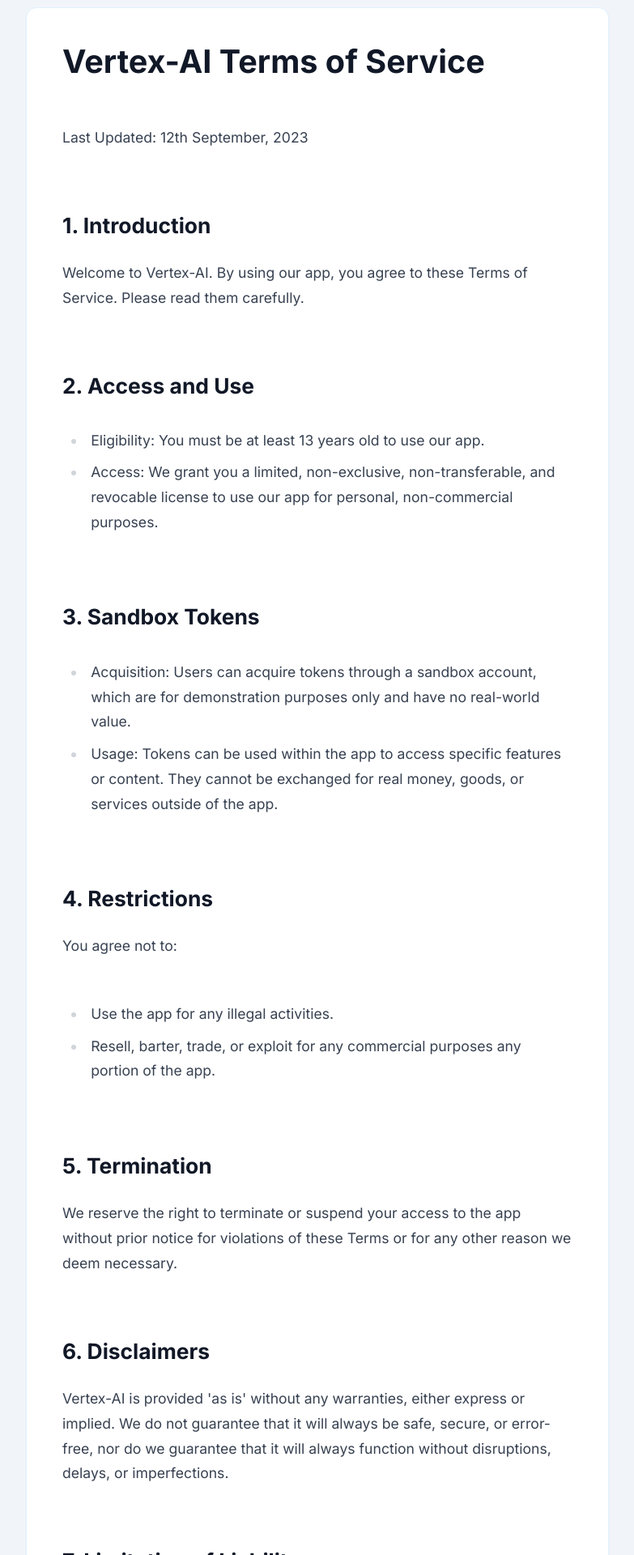
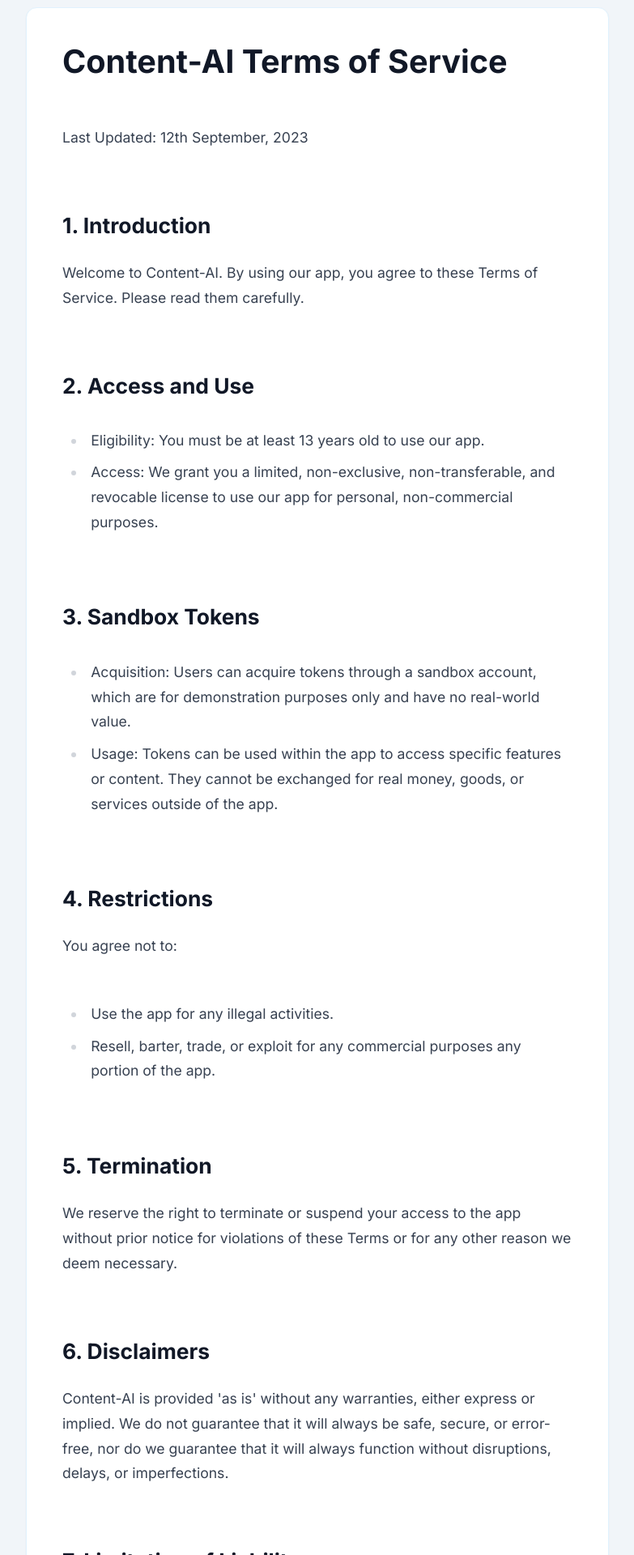
Before and after one commit to alexmc2/content-ai, a Next.js app: page /terms in a window 1280 px wide. Shown: the top 1920 px of the page at 81% size, without its empty margins (248-1031 px from the left). Built offline with nearby package versions, Linux system fonts and the light colour scheme; no server answers.

Commit message:
redeploy

```diff
--- a/components/logo/Logo.js
+++ b/components/logo/Logo.js
@@ -7,7 +7,9 @@
   return (
     <div className="flex items-center gap-3 mx-auto">
       <Link href="/home" legacyBehavior>
-      <div className="text-3xl   font-semibold  text-blue-900">VERTEX AI</div>
+        <div className="text-3xl   font-semibold  text-blue-900">
+          Content AI
+        </div>
       </Link>
     </div>
   );
--- a/pages/_document.js
+++ b/pages/_document.js
@@ -8,13 +8,12 @@
           {/* Open Graph Tags */}
           <meta
             property="og:title"
-            content="Vertex-AI: AI-powered content and image generator"
+            content="Content-AI: AI-powered content and image generator"
           />
           <meta
             property="og:description"
             content="Web application that utilises Open AI’s GPT-3.5-turbo API and more."
           />
-
 
           <meta
             property="og:image"
@@ -29,7 +28,7 @@
           <meta name="twitter:card" content="summary_large_image" />
           <meta
             name="twitter:title"
-            content="Vertex-AI: AI-powered content and image generator"
+            content="Content-AI: AI-powered content and image generator"
           />
           <meta
             name="twitter:description"
--- a/pages/home.js
+++ b/pages/home.js
@@ -70,14 +70,14 @@
           />
           <Typography variant="h5">Hello, {displayName}!</Typography>
           <Typography className="mb-0">
-            Welcome to Vertex AI - an app for AI-powered text and image
+            Welcome to Content AI - an app for AI-powered text and image
             generation. <br></br>
             <Typography variant="h5">
               <br></br>
               How it works
             </Typography>
             <br></br>
-            Vertex AI harnesses the capabilities of OpenAI&apos;s GPT-3.5-turbo
+            Content AI harnesses the capabilities of OpenAI&apos;s GPT-3.5-turbo
             model for written content and Stability AI&apos;s powerful new SDXL
             1.0 model for image generation. Click the &apos;New Post&apos; or
             &apos;New Image&apos; buttons to get started. <br></br>
--- a/pages/index.js
+++ b/pages/index.js
@@ -28,7 +28,7 @@
         <div className="relative z-10 text-white sm:px-2 md:px-3 px-4 text-center sm:max-w-screen-md max-w-screen-sm font-bold flex flex-col items-center">
           <div className="flex flex-col justify-center items-center w-full">
             <span className="sm:text-6xl md:text-7xl lg:text-8xl text-5xl sm:py-5 py-4 flex-grow text-center">
-              VERTEX AI
+              Content AI
             </span>
             <span className="sm:text-2xl text-xl sm:px-6 px-11 w-full mb-5 font-light flex-grow text-center">
               AI-powered content and image creation
--- a/pages/privacy.js
+++ b/pages/privacy.js
@@ -6,7 +6,7 @@
     <div className="flex justify-center items-center min-h-screen m-2">
       <Card className="bg-white p-10 border border-sky-100 min-h-screen mx-auto max-w-screen-md flex w-full prose shadow-sm ">
         <div className="flex flex-col">
-          <h1>Vertex-AI Privacy Policy</h1>
+          <h1>Content-AI Privacy Policy</h1>
 
           <h2>The type of personal information we collect</h2>
           <p>We currently collect and process the following information:</p>
@@ -35,7 +35,7 @@
             Most personal information we process is provided by you when you:
           </p>
           <ul>
-            <li>Register an account on Vertex-AI.</li>
+            <li>Register an account on Content-AI.</li>
             <li>Generate content or images using our AI tools.</li>
             <li>Upload images to our platform.</li>
           </ul>
@@ -43,7 +43,6 @@
           <ul>
             <li>Provide AI-powered content and image generation services.</li>
             <li>Personalize your platform experience.</li>
-
           </ul>
           <p>
             We may share this data with third-party services like Auth0 for
@@ -61,8 +60,8 @@
               the website owner.
             </li>
             <li>
-              (b) Our contractual obligation to provide services you&apos;ve signed
-              up for.
+              (b) Our contractual obligation to provide services you&apos;ve
+              signed up for.
             </li>
             <li>
               (f) Our legitimate interest in enhancing our platform and offering
@@ -104,8 +103,8 @@
             </li>
           </ul>
           <p>
-            To exercise these rights, contact Alex McGarry. There&apos;s no charge
-            for these requests, and we aim to respond within a month.
+            To exercise these rights, contact Alex McGarry. There&apos;s no
+            charge for these requests, and we aim to respond within a month.
           </p>
 
           <h2>Contact</h2>
--- a/pages/terms.js
+++ b/pages/terms.js
@@ -6,12 +6,12 @@
     <div className="flex justify-center items-center min-h-screen m-2">
       <Card className="bg-white p-10 border border-sky-100 min-h-screen mx-auto max-w-screen-md flex w-full prose shadow-sm ">
         <div className="flex flex-col">
-          <h1>Vertex-AI Terms of Service</h1>
+          <h1>Content-AI Terms of Service</h1>
           <p>Last Updated: 12th September, 2023</p>
 
           <h2>1. Introduction</h2>
           <p>
-            Welcome to Vertex-AI. By using our app, you agree to these Terms of
+            Welcome to Content-AI. By using our app, you agree to these Terms of
             Service. Please read them carefully.
           </p>
 
@@ -61,15 +61,15 @@
 
           <h2>6. Disclaimers</h2>
           <p>
-            Vertex-AI is provided &apos;as is&apos; without any warranties, either express
-            or implied. We do not guarantee that it will always be safe, secure,
-            or error-free, nor do we guarantee that it will always function
-            without disruptions, delays, or imperfections.
+            Content-AI is provided &apos;as is&apos; without any warranties,
+            either express or implied. We do not guarantee that it will always
+            be safe, secure, or error-free, nor do we guarantee that it will
+            always function without disruptions, delays, or imperfections.
           </p>
 
           <h2>7. Limitation of Liability</h2>
           <p>
-            To the fullest extent permitted by applicable law, Vertex-AI shall
+            To the fullest extent permitted by applicable law, Content-AI shall
             not be liable for any indirect, incidental, special, consequential,
             or punitive damages, or any loss of profits or revenues, whether
             incurred directly or indirectly, or any loss of data, use, goodwill,
```
